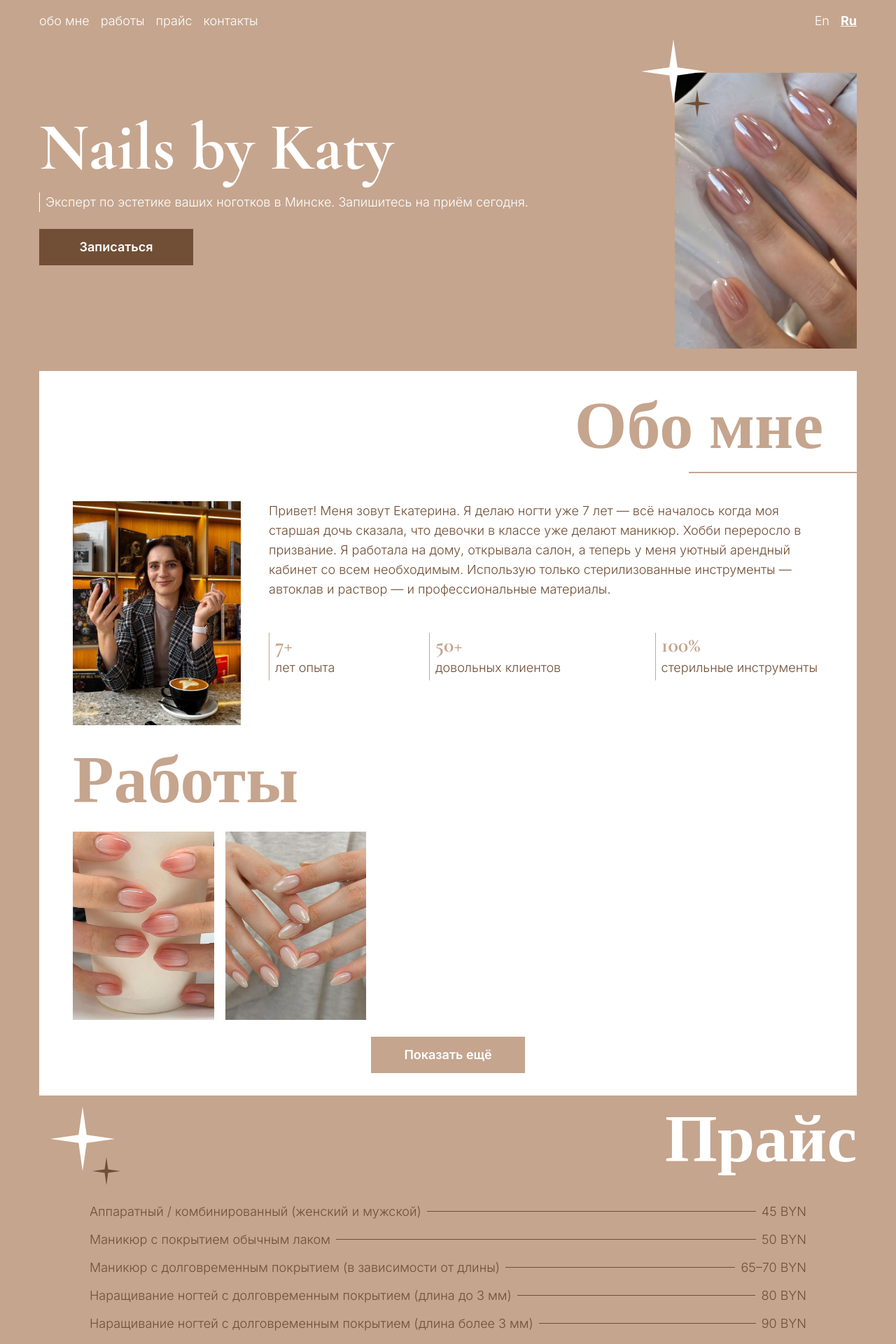
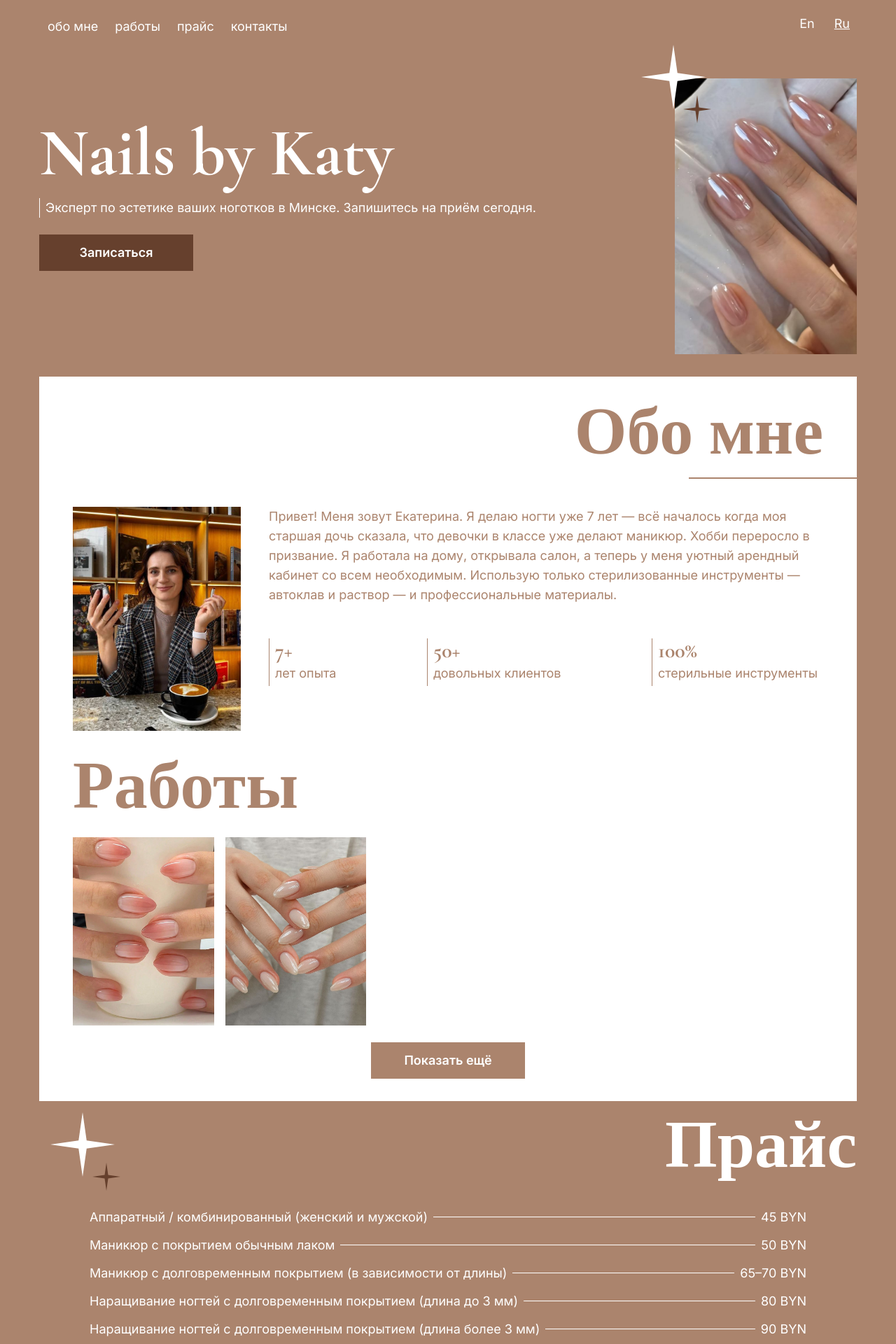
Before and after one commit to iviktorry/katyko-nails-salon, a React (Vite) app: page / in a window 1280 px wide. Shown: the top 1920 px of the page at 70% size. Built offline with nearby package versions, Linux system fonts and the light colour scheme.

Commit message:
style: style change for better a11y

```diff
--- a/src/components/About.jsx
+++ b/src/components/About.jsx
@@ -6,27 +6,28 @@ export default function About({ about }) {
   return (
     <section id="about" className="flex flex-col gap-6">
       <div className="flex flex-row-reverse items-center justify-between gap-4 pb-4 md:flex-col">
-        <h2 className="font-heading self-end pr-6 text-6xl font-bold text-stone-400 sm:text-7xl lg:pr-12 lg:text-8xl">
+        <h2 className="font-heading self-end pr-4 sm:pr-6 text-6xl font-bold text-stone-400 sm:text-7xl lg:pr-12 lg:text-8xl">
           {t("about.heading")}
         </h2>
         <div className="h-0.5 w-[8%] bg-stone-400 md:w-60 md:self-end"></div>
       </div>
 
-      <div className="flex flex-col px-6 md:flex-row md:items-start md:gap-10 lg:px-12">
+      <div className="flex flex-col px-4 sm:px-6 md:flex-row md:items-start md:gap-10 lg:px-12">
         <img
           src={about.photo}
           className="aspect-3/4 w-60 self-start sm:w-70 md:min-w-60"
           alt={t("about.alt")}
         />
         <div className="flex flex-col justify-center gap-4 md:gap-12">
-          <p className="self-start pt-8 pr-8 md:p-0">{t("about.text")}</p>
+          <p className="self-start pt-8 sm:pr-8 md:p-0">{t("about.text")}</p>
 
           <ul className="flex w-fit flex-col justify-between gap-3 sm:w-full sm:flex-row lg:max-w-4xl">
             {items.map((item) => (
-              <li key={item.id} className="border-l border-stone-400 px-2 pb-1">
-                <p className="font-heading text-3xl font-bold text-stone-400">
-                  {item.title}
-                </p>
+              <li
+                key={item.id}
+                className="border-l border-stone-400 px-2 pb-1 text-stone-400"
+              >
+                <p className="font-heading text-3xl font-bold">{item.title}</p>
                 <p>{item.text}</p>
               </li>
             ))}
--- a/src/components/Contacts.jsx
+++ b/src/components/Contacts.jsx
@@ -53,13 +53,13 @@ export default function Contacts() {
     >
       <div className="flex-1">
         <div className="flex w-full flex-col md:text-left">
-          <h2 className="font-heading self-start pl-6 text-6xl font-bold text-stone-400 sm:text-7xl lg:pl-12 lg:text-8xl xl:pr-0">
+          <h2 className="font-heading self-start pl-4 text-6xl font-bold sm:pl-6 sm:text-7xl lg:pl-12 lg:text-8xl xl:pr-0">
             {t("contacts.heading")}
           </h2>
           <div className="mt-3 mb-5 h-0.5 w-40 self-end bg-stone-400 md:w-50 md:self-start"></div>
         </div>
 
-        <div className="flex w-full flex-col px-6 lg:pr-0 xl:pl-12">
+        <div className="flex w-full flex-col px-4 sm:px-6 lg:pr-0 lg:pl-12">
           <p>{t("contacts.city")}</p>
           <p>{t("contacts.text")}</p>
           <ul className="flex w-full flex-col gap-4 pt-1">
@@ -79,11 +79,11 @@ export default function Contacts() {
 
       <form
         onSubmit={onSubmit}
-        className="w-full min-w-1 flex-1 self-end px-6 lg:pl-0 xl:pr-12"
+        className="w-full min-w-1 flex-1 self-end px-4 sm:px-6 lg:pr-12 lg:pl-0"
       >
         <p>{t("contacts.form.heading")}</p>
         <div className="flex flex-col md:flex-row md:gap-4">
-          <label className="flex min-w-1 flex-1 flex-col pb-2 text-sm">
+          <label className="flex min-w-1 flex-1 flex-col pb-2 text-base">
             {t("contacts.form.nameLabel")}
             <input
               type="text"
@@ -93,7 +93,7 @@ export default function Contacts() {
               required
             />
           </label>
-          <label className="flex min-w-1 flex-1 flex-col pb-2 text-sm">
+          <label className="flex min-w-1 flex-1 flex-col pb-2 text-base">
             {t("contacts.form.emailLabel")}
             <input
               type="email"
@@ -105,7 +105,7 @@ export default function Contacts() {
           </label>
         </div>
         <div className="relative flex flex-col gap-4 sm:flex-row sm:items-end lg:mt-2">
-          <label className="flex flex-1 flex-col text-sm">
+          <label className="flex flex-1 flex-col text-base">
             {t("contacts.form.messageLabel")}
             <textarea
               name="message"
@@ -121,7 +121,7 @@ export default function Contacts() {
             <div
               role="status"
               aria-live="polite"
-              className={`absolute left-1/2 flex -translate-x-1/2 items-center gap-2 bg-stone-100 px-2 py-1 text-sm font-semibold whitespace-nowrap text-stone-400 shadow-md shadow-stone-600/30 transition-all duration-300 ease-out lg:text-base ${
+              className={`absolute left-1/2 flex -translate-x-1/2 items-center gap-2 bg-stone-100 px-2 py-1 text-sm font-semibold whitespace-nowrap shadow-md shadow-stone-600/30 transition-all duration-300 ease-out lg:text-base ${
                 result === "Success"
                   ? "-top-12 translate-y-0 opacity-100"
                   : "pointer-events-none top-1 translate-y-2 opacity-0"
--- a/src/components/Hero.jsx
+++ b/src/components/Hero.jsx
@@ -8,15 +8,17 @@ export default function Hero({ hero }) {
   const items = t("hero.navigation", { returnObjects: true });
   return (
     <section className="flex flex-col items-center gap-0 pb-8">
-      <div className="flex w-full justify-between gap-2">
-        <nav className="md:self-end">
-          <ul className="flex gap-4">
+      <div className="flex w-full flex-col justify-between sm:flex-row">
+        <nav className="w-fit md:self-end">
+          <ul className="flex justify-center gap-1.5 sm:gap-0">
             {items.map((item) => (
               <li
                 key={item.link}
-                className="deration-300 transition-all hover:scale-107"
+                className="duration-200 transition-all ease-in-out hover:scale-107"
               >
-                <a href={`#${item.link}`}>{item.text}</a>
+                <a href={`#${item.link}`} className="px-1 sm:px-3 sm:py-2">
+                  {item.text}
+                </a>
               </li>
             ))}
           </ul>
--- a/src/components/LanguageSwitcher.jsx
+++ b/src/components/LanguageSwitcher.jsx
@@ -7,16 +7,16 @@ export default function LanguageSwitcher() {
     i18n.changeLanguage(lng);
   }
   return (
-    <div className="flex flex-col sm:flex-row sm:gap-4">
+    <div className="flex gap-2">
       <button
         onClick={() => changeLanguage("en")}
-        className={`${i18n.language === "en" ? "font-bold underline" : ""}`}
+        className={`px-2.5 py-1 transition-all duration-200 ease-in-out hover:scale-110 ${i18n.language === "en" ? "underline" : ""}`}
       >
         En
       </button>
       <button
         onClick={() => changeLanguage("ru")}
-        className={`${i18n.language === "ru" ? "font-bold underline" : ""}`}
+        className={`px-2.5 py-1 transition-all duration-200 ease-in-out hover:scale-110 ${i18n.language === "ru" ? "underline" : ""}`}
       >
         Ru
       </button>
--- a/src/components/Main.jsx
+++ b/src/components/Main.jsx
@@ -7,9 +7,9 @@ import Works from "./Works";
 
 export default function Main() {
   return (
-    <main className="font-text h-full px-4 py-4 font-light text-white md:px-14 lg:text-lg">
+    <main className="font-text h-full px-4 py-4 text-white md:px-14 lg:text-lg">
       <Hero hero={hero} />
-      <div className="bg-white py-8 text-stone-600">
+      <div className="bg-white py-8 text-stone-400">
         <About about={about} />
         <Works works={works} />
       </div>
--- a/src/components/Price.jsx
+++ b/src/components/Price.jsx
@@ -13,14 +13,14 @@ export default function Price() {
           {t("price.heading")}
         </h2>
       </div>
-      <ul className="grid w-full gap-3 px-2 py-10 text-stone-600 lg:max-w-5xl lg:px-0">
+      <ul className="grid w-full gap-3 py-10 lg:max-w-5xl lg:px-0">
         {items.map((item) => (
           <li
             key={item.id}
-            className="flex items-center justify-between gap-2 border-b border-stone-600 md:border-none"
+            className="flex items-center justify-between gap-2 border-b border-white md:border-none"
           >
             <span>{item.service}</span>
-            <div className="invisible h-px w-full flex-1 bg-stone-600 md:visible"></div>
+            <div className="invisible h-px w-full flex-1 bg-white md:visible"></div>
             <span className="whitespace-nowrap">{item.price}</span>
           </li>
         ))}
--- a/src/components/Works.jsx
+++ b/src/components/Works.jsx
@@ -30,7 +30,7 @@ export default function Works({ works }) {
     <section
       id="works"
       ref={sectionRef}
-      className="flex flex-col items-center gap-6 px-6 pt-8 lg:px-12"
+      className="flex flex-col items-center gap-6 px-4 pt-8 sm:px-6 lg:px-12"
     >
       <h2 className="font-heading self-start text-6xl font-bold text-stone-400 sm:text-7xl lg:text-8xl">
         {t("works.heading")}
--- a/src/index.css
+++ b/src/index.css
@@ -1,9 +1,9 @@
 @import "tailwindcss";
 
 @theme {
-  --color-stone-600: #714f36;
+  --color-stone-600: #66402D;
   --color-stone-500: #80583b;
-  --color-stone-400: #c5a58e;
+  --color-stone-400: #AB846D;
   --color-stone-300: #d4b39d;
   --color-stone-100: #f3ede8;
 
--- a/src/locales/en.json
+++ b/src/locales/en.json
@@ -127,7 +127,7 @@
     "city": "Minsk, Belarus",
     "text": "Book via links below",
     "form": {
-      "heading": "Any questions? Contact me",
+      "heading": "Any questions? Contact me!",
       "nameLabel": "Full name",
       "namePlaceholder": "eg. Ekaterina",
       "emailLabel": "Email address",
--- a/src/locales/ru.json
+++ b/src/locales/ru.json
@@ -123,7 +123,7 @@
     "city": "Минск, Беларусь",
     "text": "Запишитесь через удобный мессенджер",
     "form": {
-      "heading": "Остались вопросы? Напишите мне",
+      "heading": "Остались вопросы? Напишите мне!",
       "nameLabel": "Полное имя",
       "namePlaceholder": "прим. Екатерина",
       "emailLabel": "Email",
```
